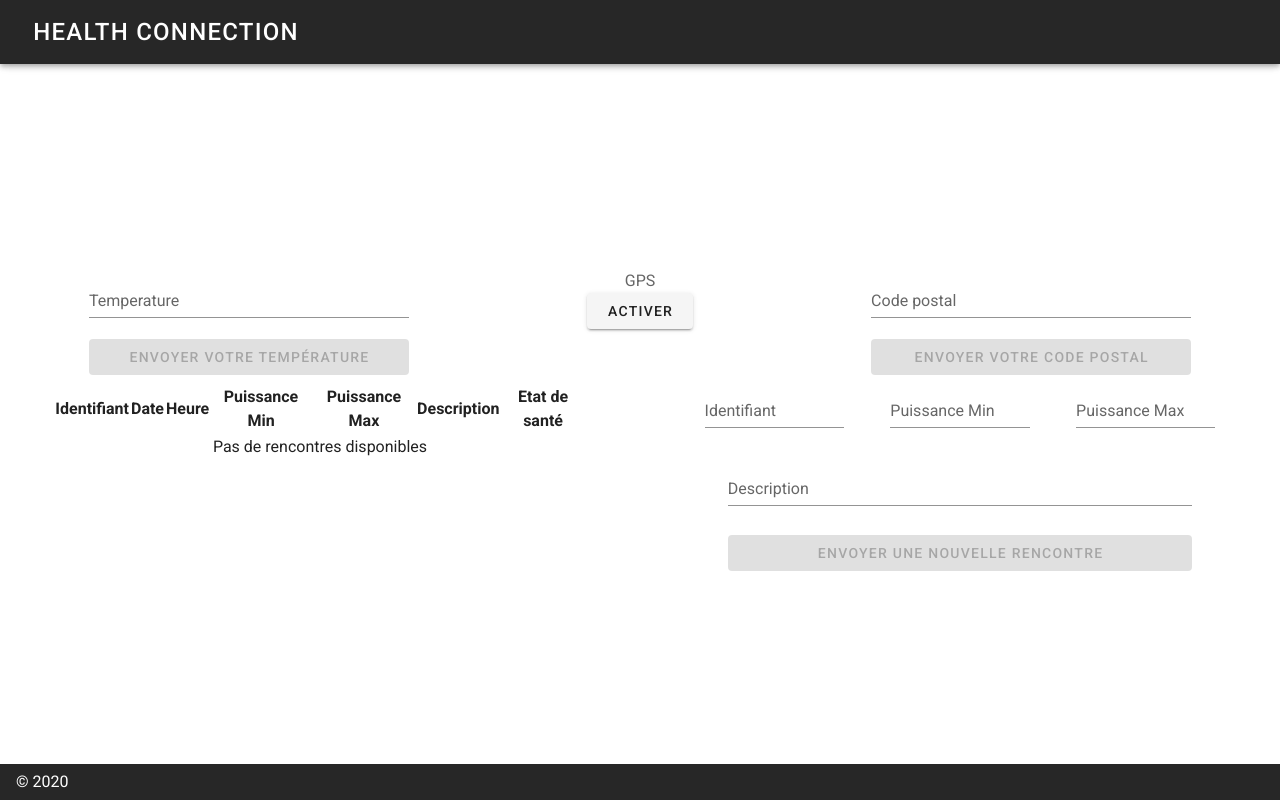
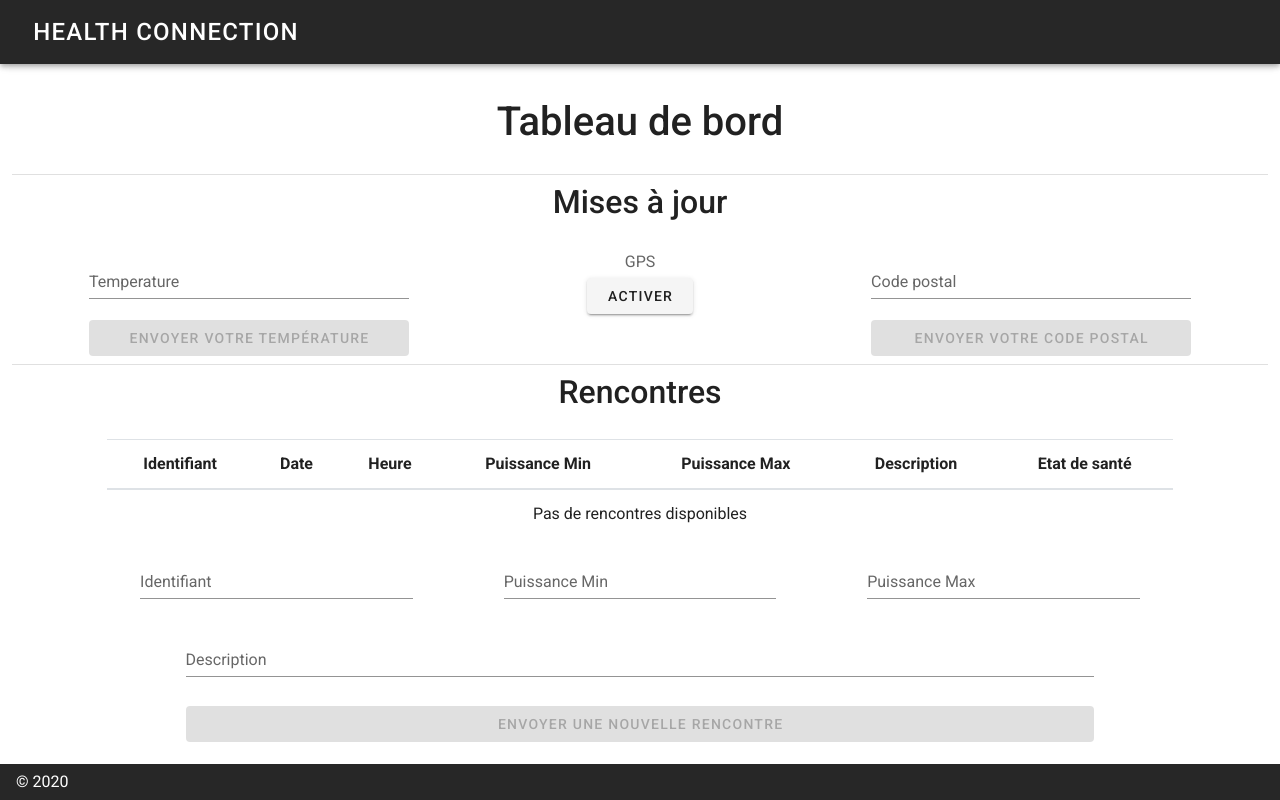
Before and after one commit to aoma95/health-connection, a Vue app: page /bord/citoyen in a window 1280 px wide. Built offline with nearby package versions, Linux system fonts and the light colour scheme; a small style sheet from the web is missing.

Commit message:
ACA - Add Bootstrap and update board

```diff
--- a/public/index.html
+++ b/public/index.html
@@ -13,6 +13,7 @@
     <link href="https://cdn.jsdelivr.net/npm/@mdi/font@4.x/css/materialdesignicons.min.css" rel="stylesheet">
     <link href="https://raw.githubusercontent.com/daneden/animate.css/master/animate.css" rel="stylesheet">
     <link href="https://fonts.googleapis.com/css?family=Material+Icons" rel="stylesheet">
+    <link rel="stylesheet" href="https://maxcdn.bootstrapcdn.com/bootstrap/4.0.0/css/bootstrap.min.css" integrity="sha384-Gn5384xqQ1aoWXA+058RXPxPg6fy4IWvTNh0E263XmFcJlSAwiGgFAW/dAiS6JXm" crossorigin="anonymous">
   </head>
   <body>
     <div id="app">
--- a/src/views/CitoyenBord.vue
+++ b/src/views/CitoyenBord.vue
@@ -1,6 +1,20 @@
 <template>
     <v-layout row justify-center="">
         <v-container fluid>
+            <v-layout row justify-space-around="" class="mb-5">
+                <v-flex>
+                    <h1>Tableau de bord</h1>
+                </v-flex>
+            </v-layout>
+
+            <v-divider class="my-5"></v-divider>
+
+            <v-layout row justify-space-around="" class="mb-5">
+                <v-flex>
+                    <h2>Mises à jour</h2>
+                </v-flex>
+            </v-layout>
+
             <v-layout row justify-space-around="">
                 <v-flex xs8 md3>
                     <v-form v-model="isTemperatureFormValid">
@@ -20,18 +34,26 @@
                 </v-flex>
             </v-layout>
 
+            <v-divider class="my-5"></v-divider>
+
+            <v-layout row justify-space-around="" class="mb-5">
+                <v-flex>
+                    <h2>Rencontres</h2>
+                </v-flex>
+            </v-layout>
+
             <v-layout row justify-space-around="" class="mt-5">
-                <v-flex xs-8 md5>
-                    <table>
+                <v-flex xs-8 md10>
+                    <table class="table">
                         <thead>
                         <tr>
-                            <th>Identifiant</th>
-                            <th>Date</th>
-                            <th>Heure</th>
-                            <th>Puissance Min</th>
-                            <th>Puissance Max</th>
-                            <th>Description</th>
-                            <th>Etat de santé</th>
+                            <th scope="col">Identifiant</th>
+                            <th scope="col">Date</th>
+                            <th scope="col">Heure</th>
+                            <th scope="col">Puissance Min</th>
+                            <th scope="col">Puissance Max</th>
+                            <th scope="col">Description</th>
+                            <th scope="col">Etat de santé</th>
                         </tr>
                         </thead>
                         <tbody>
@@ -51,7 +73,7 @@
                         </tbody>
                     </table>
                 </v-flex>
-                <v-flex xs-8 md5>
+                <v-flex xs-8 md10>
                     <v-form v-model="isRencontreFormValid">
                         <v-layout row wrap justify-space-around="">
                             <v-flex mt-2 md3>
```
